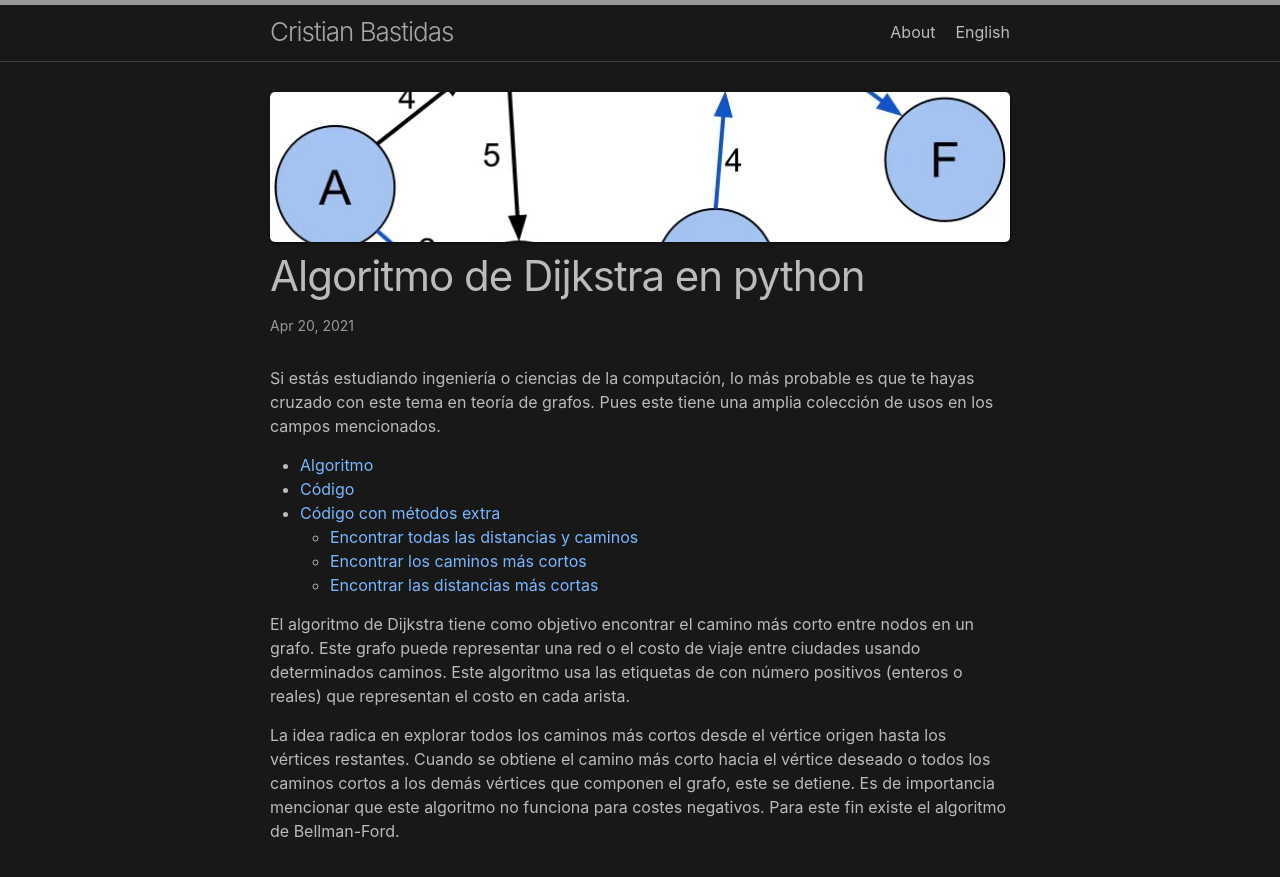
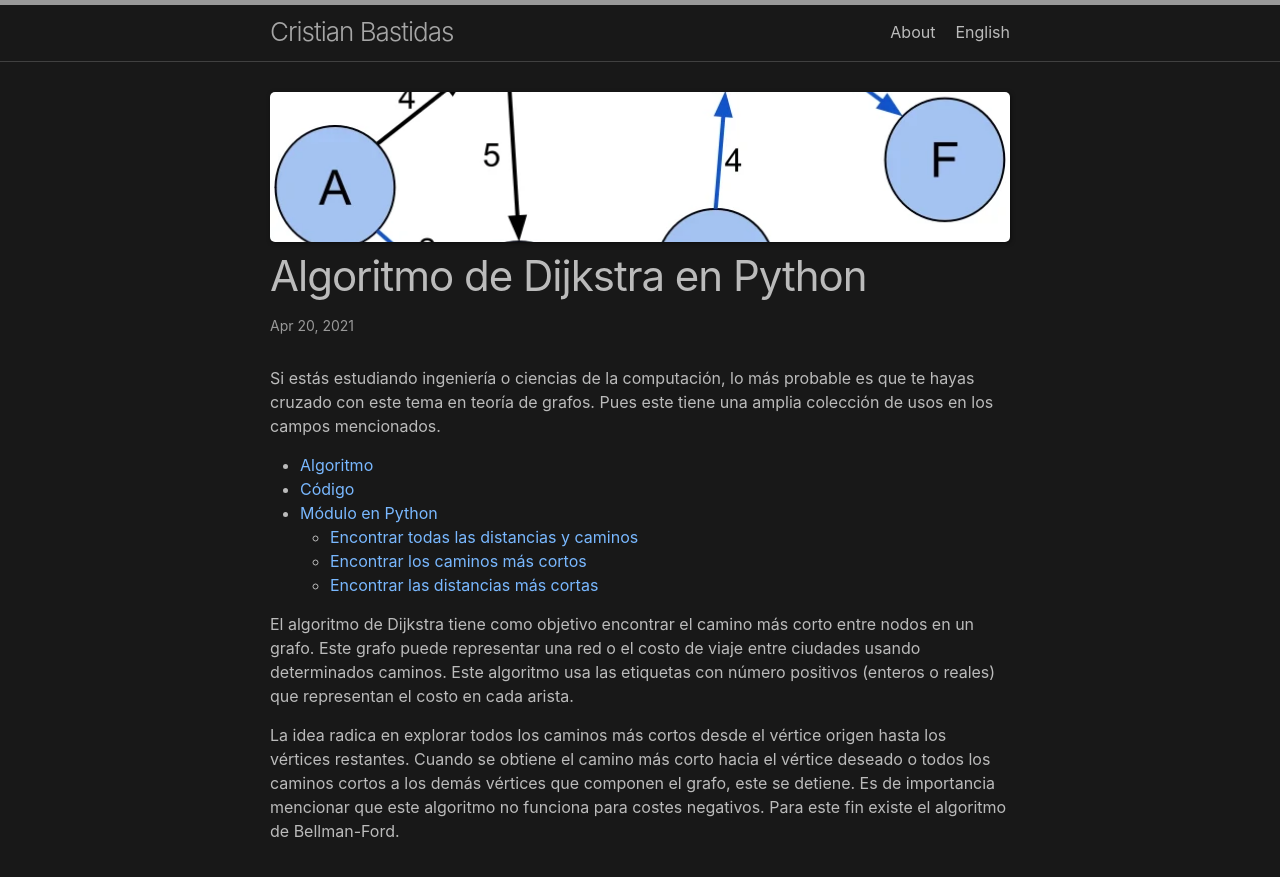
Before and after one commit to crixodia/my-blog, a Jekyll site: the page built from _posts/2021-04-20-python-dijkstra.markdown, in a window 1280 px wide and 900 px high. Shown: the top 877 px of the window. Built offline with Jekyll 4.4.1, drawn with Linux system fonts in a browser that asks for light colours; nearby versions of some CDN libraries; comment, search, counter and statistics services are not loaded; some of the changed text lies outside the part shown.

Commit message:
Algoritmo de Dijkstra en python

````diff
--- a/_posts/2021-04-20-python-dijkstra.markdown
+++ b/_posts/2021-04-20-python-dijkstra.markdown
@@ -1,6 +1,6 @@
 ---
 layout: post
-title: "Algoritmo de Dijkstra en python"
+title: "Algoritmo de Dijkstra en Python"
 date: 2021-04-20 11:55:00 -0500
 categories: algorithm python tutorial wiki
 language: es
@@ -13,12 +13,12 @@ Si estás estudiando ingeniería o ciencias de la computación, lo más probable
 
 - [Algoritmo](#algoritmo)
 - [Código](#código)
-- [Código con métodos extra](#código-con-métodos-extra)
+- [Módulo en Python](#módulo-en-python)
   - [Encontrar todas las distancias y caminos](#encontrar-todas-las-distancias-y-caminos)
   - [Encontrar los caminos más cortos](#encontrar-los-caminos-más-cortos)
   - [Encontrar las distancias más cortas](#encontrar-las-distancias-más-cortas)
 
-El algoritmo de Dijkstra tiene como objetivo encontrar el camino más corto entre nodos en un grafo. Este grafo puede representar una red o el costo de viaje entre ciudades usando determinados caminos. Este algoritmo usa las etiquetas de con número positivos (enteros o reales) que representan el costo en cada arista.
+El algoritmo de Dijkstra tiene como objetivo encontrar el camino más corto entre nodos en un grafo. Este grafo puede representar una red o el costo de viaje entre ciudades usando determinados caminos. Este algoritmo usa las etiquetas con número positivos (enteros o reales) que representan el costo en cada arista.
 
 La idea radica en explorar todos los caminos más cortos desde el vértice origen hasta los vértices restantes. Cuando se obtiene el camino más corto hacia el vértice deseado o todos los caminos cortos a los demás vértices que componen el grafo, este se detiene. Es de importancia mencionar que este algoritmo no funciona para costes negativos. Para este fin existe el algoritmo de Bellman-Ford.
 
@@ -118,7 +118,7 @@ wmat = [[0, 2, 0, 0, 0, 1, 0, 0],
         [0, 0, 1, 0, 0, 0, 6, 0]]
 ```
 
-## Código con métodos extra
+## Módulo en Python
 
 Para una mejor comprensión puedes descargar el [módulo](http://github.com/crixodia/python-dijkstra) que contiene varios métodos en función del vértice destino y con las opciones agregadas para obtener solo una lista de distancias o una lista con los caminos. Para ello importaremos el módulo en nuestro directorio de trabajo.
 
````
Also changed, not shown: other parts of _posts/2021-04-20-python-dijkstra.markdown (+1 -1 lines).
